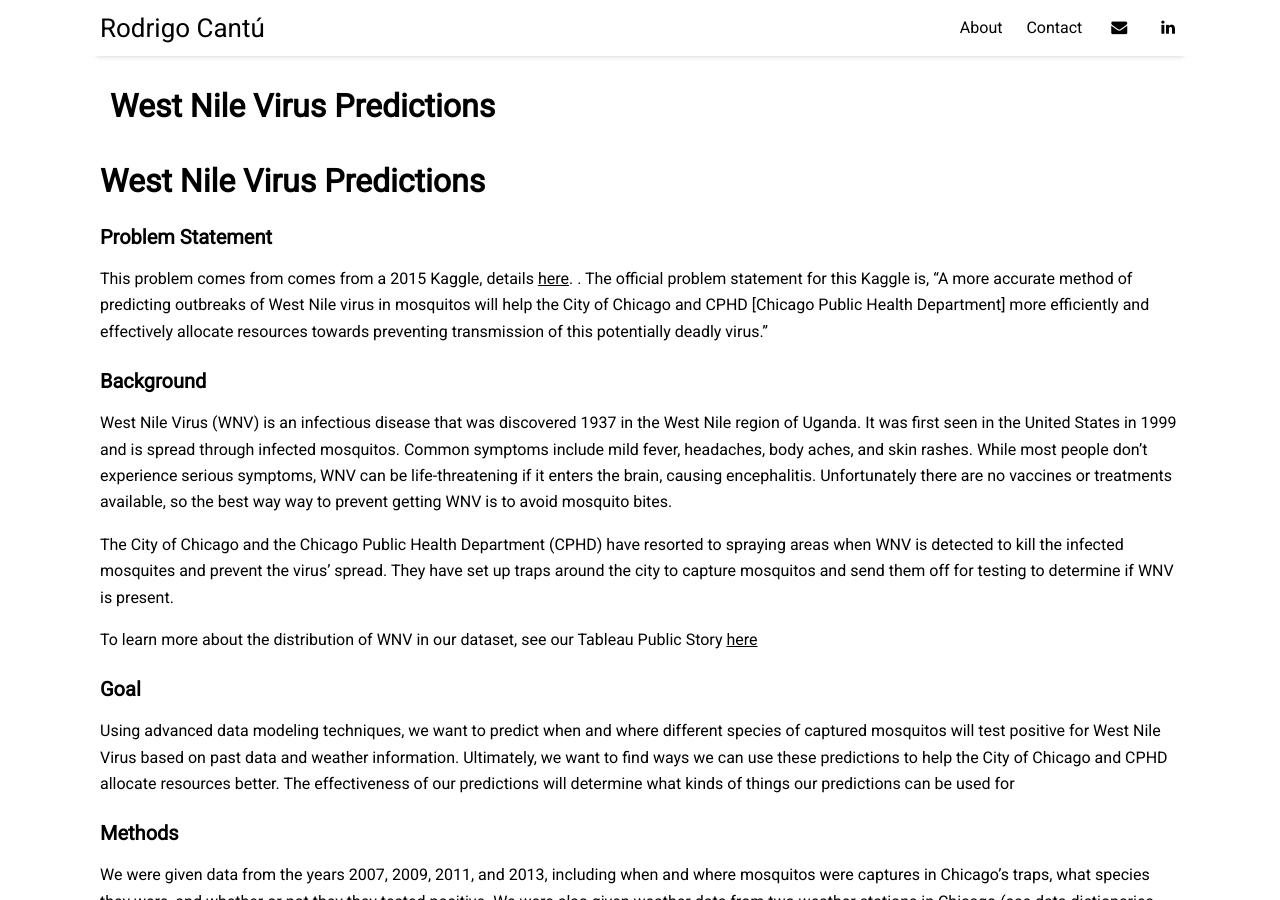
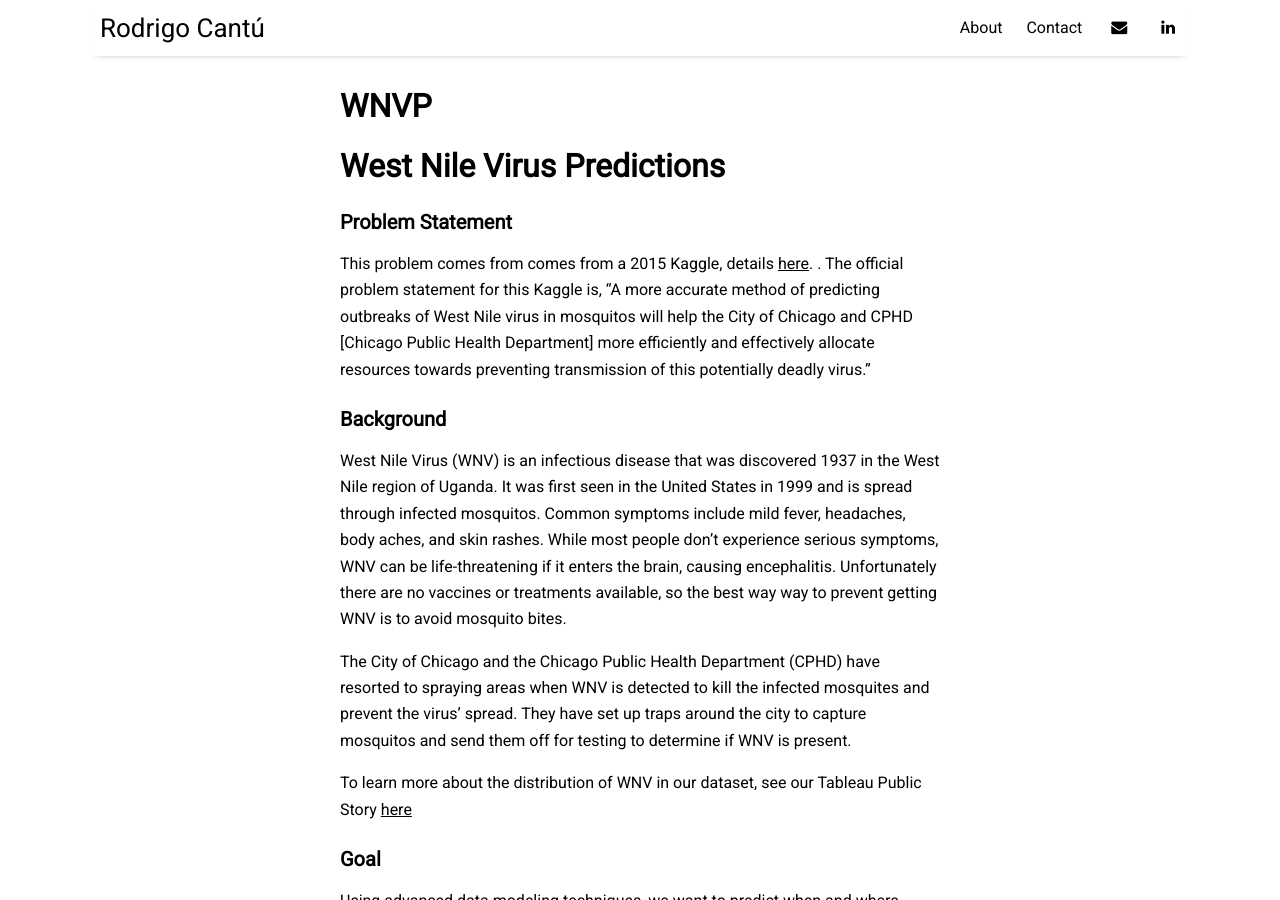
Before and after one commit to rod-can/rodrigo-cantu, a Jekyll site: the page built from pages/2020-11-16-west-nile-virus-predictions.md, in a window 1280 px wide and 900 px high. Built offline with Jekyll 4.4.1, drawn with Linux system fonts in a browser that asks for light colours; nearby versions of some CDN libraries; our own code applies the rules of GitHub Pages for plain Markdown files.

Commit message:
Update 2020-11-16-west-nile-virus-predictions.md

```diff
--- a/pages/2020-11-16-west-nile-virus-predictions.md
+++ b/pages/2020-11-16-west-nile-virus-predictions.md
@@ -1,3 +1,8 @@
+---
+layout: misc
+title: WNVP
+---
+
 # West Nile Virus Predictions
 
 ### Problem Statement
```
